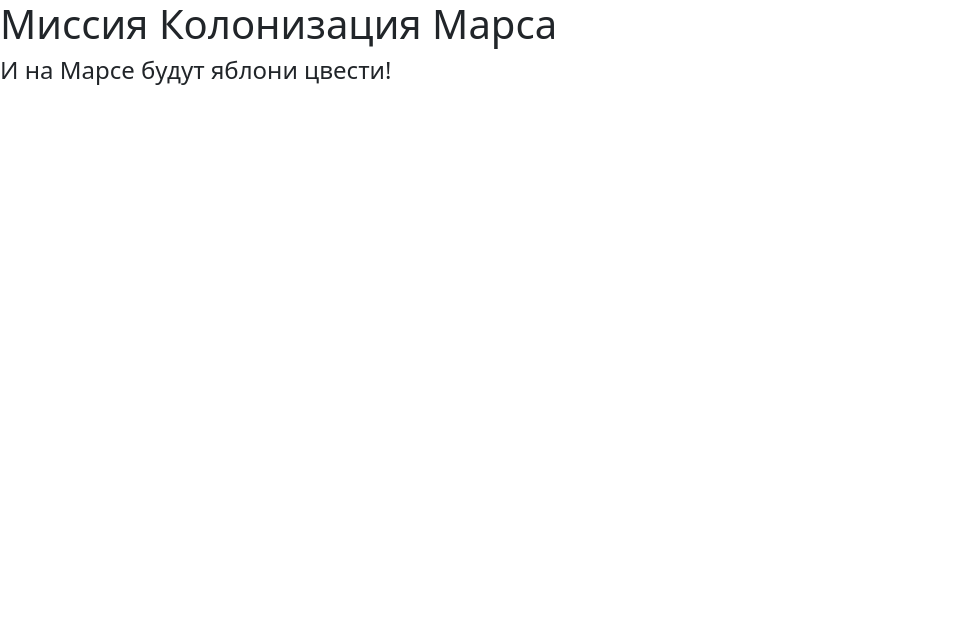
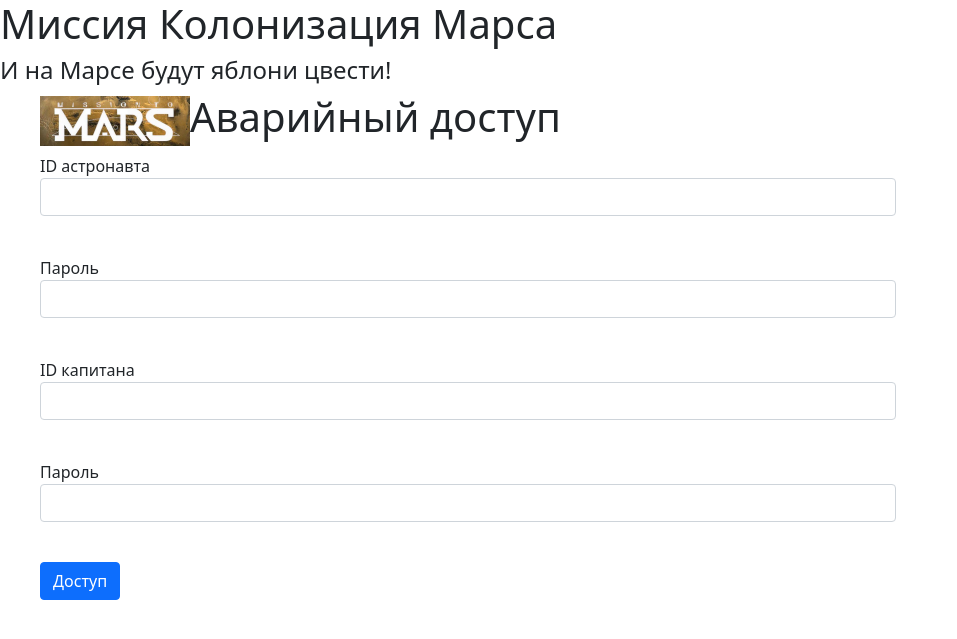
Before and after one commit to mregor787/flask_wtf_first, a Flask app: page /login in a window 1280 px wide. Shown: the top 639 px of the page, without its empty margins (0-957 px from the left). Run offline with Flask 2, Linux system fonts and the light colour scheme.

Commit message:
Task #5 (Double protection)

```diff
--- /dev/null
+++ b/accessform.py
@@ -0,0 +1,11 @@
+from flask_wtf import FlaskForm
+from wtforms import StringField, PasswordField, SubmitField
+from wtforms.validators import DataRequired
+
+
+class AccessForm(FlaskForm):
+    astronaut_id = StringField('ID астронавта', validators=[DataRequired(message='Необходимо выбрать значение')])
+    astronaut_password = PasswordField('Пароль', validators=[DataRequired(message='Необходимо выбрать значение')])
+    captain_id = StringField('ID капитана', validators=[DataRequired(message='Необходимо выбрать значение')])
+    captain_password = PasswordField('Пароль', validators=[DataRequired(message='Необходимо выбрать значение')])
+    submit = SubmitField('Доступ')
--- a/server.py
+++ b/server.py
@@ -1,6 +1,8 @@
 from flask import Flask, render_template
+from accessform import AccessForm
 
 app = Flask(__name__)
+app.config['SECRET_KEY'] = 'yandexlyceum_secret_key'
 
 
 @app.route('/<title>')
@@ -44,5 +46,13 @@ def answer():
     return render_template('auto_answer.html', param=param)
 
 
+@app.route('/login', methods=['GET', 'POST'])
+def login():
+    form = AccessForm()
+    if form.validate_on_submit():
+        return "Доступ разрешен"
+    return render_template('login.html', form=form)
+
+
 if __name__ == '__main__':
     app.run(port=8080, host='127.0.0.1')
--- a/static/css/style.css
+++ b/static/css/style.css
@@ -11,3 +11,8 @@
     padding-left: 20px;
     color: rgb(78, 37, 37);
 }
+.login_form_div {
+    padding-left: 40px;
+    margin: 0;
+    width: 70%;
+}
--- a/templates/base.html
+++ b/templates/base.html
@@ -6,8 +6,7 @@
         rel="stylesheet" integrity="sha384-BmbxuPwQa2lc/FVzBcNJ7UAyJxM6wuqIj61tLrc4wSX0szH/Ev+nYRRuWlolflfl"
         crossorigin="anonymous">
         <link href="{{ url_for('static', filename='css/style.css') }}" rel="stylesheet">
-        {% block title %}
-        {% endblock %}
+        {% block title %}{% endblock %}
     </head>
     <body>
         <h1>Миссия Колонизация Марса</h1>
--- /dev/null
+++ b/templates/login.html
@@ -0,0 +1,52 @@
+{% extends "base.html" %}
+
+{% block title %}
+    <title>Аварийный доступ</title>
+{% endblock %}
+
+
+{% block content %}
+    <div class="login_form_div">
+        <h1><img src="{{ url_for('static', filename='img/MARS-2-7.png') }}">Аварийный доступ</h1>
+        <form action="" method="post" novalidate>
+            {{ form.hidden_tag() }}
+            <p>
+                {{ form.astronaut_id.label }}<br>
+                {{ form.astronaut_id(class="form-control") }}<br>
+                {% for error in form.astronaut_id.errors %}
+                <div class="alert alert-danger" role="alert">
+                    {{ error }}
+                </div>
+                {% endfor %}
+            </p>
+            <p>
+                {{ form.astronaut_password.label }}<br>
+                {{ form.astronaut_password(class="form-control", type="password") }}<br>
+                {% for error in form.astronaut_password.errors %}
+                <div class="alert alert-danger" role="alert">
+                    {{ error }}
+                </div>
+                {% endfor %}
+            </p>
+            <p>
+                {{ form.captain_id.label }}<br>
+                {{ form.captain_id(class="form-control") }}<br>
+                {% for error in form.captain_id.errors %}
+                <div class="alert alert-danger" role="alert">
+                    {{ error }}
+                </div>
+                {% endfor %}
+            </p>
+            <p>
+                {{ form.captain_password.label }}<br>
+                {{ form.captain_password(class="form-control", type="password") }}<br>
+                {% for error in form.captain_password.errors %}
+                <div class="alert alert-danger" role="alert">
+                    {{ error }}
+                </div>
+                {% endfor %}
+            </p>
+            <p>{{ form.submit(type="submit", class="btn btn-primary") }}</p>
+        </form>
+    </div>
+{% endblock %}
```
Also changed, not shown: static/img/MARS-2-7.png (added).
